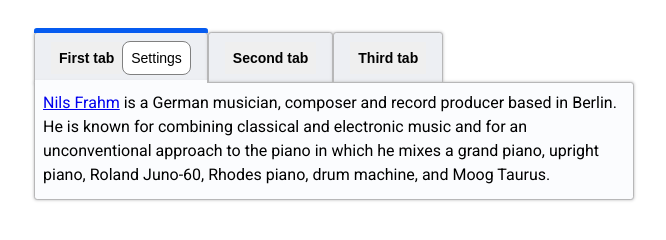
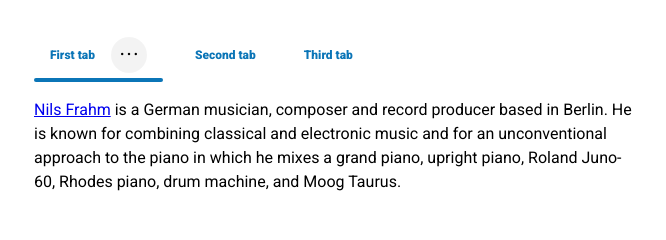
Before and after one commit to JaceBP/tabs, a plain HTML site: page index.html in a window 1280 px wide. Shown: the whole page, without its empty margins (306-972 px from the left). Drawn offline with nearby package versions, Linux system fonts and the light colour scheme.

Commit message:
BP styling

```diff
--- a/index.html
+++ b/index.html
@@ -13,13 +13,18 @@
       href="https://fonts.googleapis.com/css2?family=Roboto:wght@400;700;900&display=swap"
       rel="stylesheet"
     />
+    <link
+      rel="stylesheet"
+      href="https://fonts.googleapis.com/css2?family=Material+Symbols+Outlined:opsz,wght,FILL,GRAD@20..48,100..700,0..1,-50..200"
+    />
     <link rel="stylesheet" href="reset.css" />
     <link rel="stylesheet" href="tabs.css" />
   </head>
   <body>
     <div class="tabs">
       <div class="tab-list" role="tablist" aria-label="Entertainment">
-        <div class="tab-container">
+        <div class="tab-container active">
+          <div class="buttons">
             <button
               class="button"
               type="button"
@@ -30,10 +35,19 @@
             >
               First tab
             </button>
-          <button class="sub-button">Settings</button>
+            <button class="sub-button">
+              <span class="material-symbols-outlined"
+                ><span class="material-symbols-outlined">
+                  more_horiz
+                </span></span
+              >
+            </button>
+          </div>
+          <div class="underline"></div>
         </div>
 
         <div class="tab-container">
+          <div class="buttons">
             <button
               class="button"
               type="button"
@@ -47,8 +61,11 @@
             </button>
             <button class="sub-button">Settings</button>
           </div>
+          <div class="underline"></div>
+        </div>
 
         <div class="tab-container">
+          <div class="buttons">
             <button
               class="button"
               type="button"
@@ -61,6 +78,8 @@
             >
               Third tab
             </button>
+          </div>
+          <div class="underline"></div>
         </div>
       </div>
 
--- a/tabs.css
+++ b/tabs.css
@@ -1,3 +1,7 @@
+* {
+  font-family: 'Roboto', sans-serif;
+}
+
 html {
   font-family: sans-serif;
   font-size: 62.5%;
@@ -6,45 +10,11 @@ html {
 body {
   font-size: 1.6rem;
   line-height: calc(1.6rem * 1.5);
-  font-family: 'Roboto', sans-serif;
 }
 
 .tabs {
   width: 60rem;
   margin: 32px auto;
-}
-
-[role="tablist"] {
-  margin: 0 0 -0.1em;
-  overflow: visible;
-}
-
-[role="tab"]:hover::before,
-[role="tab"]:focus::before,
-[role="tab"][aria-selected="true"]::before {
-  position: absolute;
-  bottom: 100%;
-  right: -1px;
-  left: -1px;
-  border-radius: 0.2em 0.2em 0 0;
-  border-top: 3px solid hsl(20deg 96% 48%);
-  content: "";
-}
-
-[role="tab"][aria-selected="true"]:not(:focus):not(:hover)::before {
-  border-top: 5px solid hsl(218deg 96% 48%);
-}
-
-[role="tab"][aria-selected="true"]::after {
-  position: absolute;
-  z-index: 3;
-  bottom: -1px;
-  right: 0;
-  left: 0;
-  height: 0.3em;
-  background: hsl(220deg 43% 99%);
-  box-shadow: none;
-  content: "";
 }
 
 [role="tab"]:hover,
@@ -55,100 +25,96 @@ body {
   color: inherit;
 }
 
-[role="tab"]:hover::before,
-[role="tab"]:focus::before {
-  border-color: hsl(20deg 96% 48%);
-}
-
-[role="tabpanel"] {
-  position: relative;
-  z-index: 2;
-  padding: 0.5em 0.5em 0.7em;
-  border: 1px solid hsl(219deg 1% 72%);
-  border-radius: 0 0.2em 0.2em;
-  box-shadow: 0 0 0.2em hsl(219deg 1% 72%);
-  background: hsl(220deg 43% 99%);
-}
-
 [role="tabpanel"].is-hidden {
   display: none;
 }
-
-[role="tabpanel"]:focus {
-  border-color: hsl(20deg 96% 48%);
-  box-shadow: 0 0 0.2em hsl(20deg 96% 48%);
-  outline: 0;
-}
-
-[role="tabpanel"]:focus::after {
-  position: absolute;
-  bottom: 0;
-  right: -1px;
-  left: -1px;
-  border-bottom: 3px solid hsl(20deg 96% 48%);
-  border-radius: 0 0 0.2em 0.2em;
-  content: "";
-}
-
-[role="tabpanel"] p {
-  margin: 0;
-}
-
-[role="tabpanel"] * + p {
-  margin-top: 1em;
-}
-
 
 button {
   cursor: pointer;
 }
 
+.tab-container {
+  border-radius: 4px;
+  overflow: visible;
+}
 
-.tab-container {
+.tab-container:hover {
+  box-shadow: 0 0 0 4px #B8C9D8;
+}
+
+.tab-container.focus {
+  box-shadow: 0 0 0 4px #FFC300;
+}
+
+.buttons {
   display: flex;
   align-items: center;
-  position: relative;
-  margin: 0;
-  padding: 8px 16px;
-  border: 1px solid hsl(219deg 1% 72%);
-  border-radius: 0.2em 0.2em 0 0;
-  box-shadow: 0 0 0.2em hsl(219deg 1% 72%);
-  overflow: visible;
-  font-family: inherit;
-  font-size: inherit;
-  background: hsl(220deg 20% 94%);
 }
 
-button {
+.button {
   border: none;
-  padding: 8px;
-  font-size: 1.4rem;
-  font-weight: bold;
+  padding: 16px;
+  font-size: 1.2rem;
+  font-weight: 900;
+  color: #0B75B7;
+  background-color: white;
+}
+
+.button:hover,
+.button:focus {
+  color: #0B75B7;
 }
 
 .sub-button {
-  background-color: white;
-  border-radius: 8px;
-  border: 1px solid grey;
+  display: none;
+  font-weight: normal;
+  width: 36px;
+  height: 36px;
+  border-radius: 50%;
+  border: none;
+  background-color: #0000000C;
+  margin-right: 16px;
 }
 
 .sub-button:hover,
 .sub-button:focus {
-  background-color: grey;
-  color: white;
+  outline: none;
+}
+
+.sub-button:hover {
+  box-shadow: 0 0 0 4px #B8C9D8;
+}
+
+.sub-button:focus {
+  box-shadow: 0 0 0 4px #FFC300;
 }
 
 
 .tab-list {
   display: flex;
   align-items: stretch;
-}
-
-.sub-button {
-  display: none;
-  font-weight: normal;
+  gap: 16px;
+  margin-bottom: 16px;
 }
 
 [aria-selected="true"] + .sub-button {
   display: block;
 }
+
+.underline {
+  height: 4px;
+  background-color: transparent;
+  border-radius: 2px;
+}
+
+.active .underline {
+  background-color: #0B75B7;
+}
+
+.material-symbols-outlined {
+  font-variation-settings:
+  'FILL' 0,
+  'wght' 400,
+  'GRAD' 0,
+  'opsz' 48
+}
--- a/tabs.js
+++ b/tabs.js
@@ -51,17 +51,20 @@
     tabs[index].addEventListener('keydown', keydownEventListener);
     tabs[index].addEventListener('keyup', keyupEventListener);
     tabs[index].addEventListener('focus', focusEventListener);
+    tabs[index].addEventListener('blur', blurEventListener);
 
     // Build an array with all tabs (<button>s) in it
     tabs[index].index = index;
   }
 
+  function blurEventListener(event) {
+    defocusTabs()
+  }
+
   function focusEventListener(event) {
+    defocusTabs()
     var tab = event.target;
-    for (var t = 0; t < tabs.length; t++) {
-      tabs[t].parentElement.classList.remove('focus');
-    }
-    tab.parentElement.classList.add('focus');
+    tab.closest('.tab-container').classList.add('focus');
   }
 
   // When a tab is clicked, activateTab is fired to activate it
@@ -168,7 +171,7 @@
 
     // Set the tab as selected
     tab.setAttribute('aria-selected', 'true');
-    tab.parentElement.classList.add('active');
+    tab.closest('.tab-container').classList.add('active');
 
     // Get the value of aria-controls (which is an ID)
     var controls = tab.getAttribute('aria-controls');
@@ -182,12 +185,18 @@
     }
   }
 
+  function defocusTabs() {
+    for (var t = 0; t < tabs.length; t++) {
+      tabs[t].closest('.tab-container').classList.remove('focus');
+    }
+  }
+
   // Deactivate all tabs and tab panels
   function deactivateTabs() {
     for (var t = 0; t < tabs.length; t++) {
       tabs[t].setAttribute('tabindex', '-1');
       tabs[t].setAttribute('aria-selected', 'false');
-      tabs[t].parentElement.classList.remove('active');
+      tabs[t].closest('.tab-container').classList.remove('active');
     }
 
     for (var p = 0; p < panels.length; p++) {
```
Lines whose indentation alone changed are shown as unchanged.
